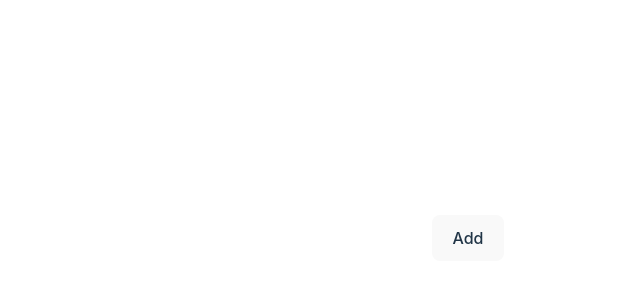
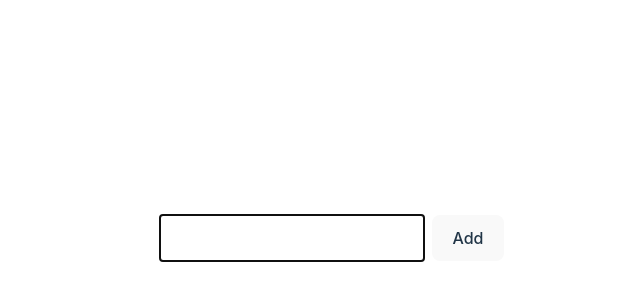
Before and after one commit to 0xanonymeow/react-challenges, a React (Vite) app: page /todo-list in a window 1280 px wide. Shown: the part 154-454 px from the top of the page, without its empty margins (308-948 px from the left). Built offline with nearby package versions, Linux system fonts and the light colour scheme.

Commit message:
feat: add remove button

```diff
--- a/src/pages/todo-list/index.tsx
+++ b/src/pages/todo-list/index.tsx
@@ -9,16 +9,23 @@
     setItem('')
   }
 
+  const onRemove = (index: number) => {
+    setList((list) => list.slice(0, index).concat(list.slice(index + 1, list.length)))
+  }
+
   return (
     <div className="container">
       <div className="flex gap-2">
-        <input className="p-2" value={item} onChange={(e) => setItem(e.target.value)} />
+        <input className="p-2" value={item} onChange={(e) => setItem(e.target.value)} autoFocus />
         <button onClick={onAdd}>Add</button>
       </div>
       <ul className="mt-4 flex flex-col items-center gap-2">
         {list.map((item, i) => (
-          <div key={i} className="w-full">
+          <div key={i} className="w-full flex justify-center">
             {item}
+            <div className="ml-2 text-red-500 hover:cursor-pointer" onClick={() => onRemove(i)}>
+              X
+            </div>
           </div>
         ))}
       </ul>
```
